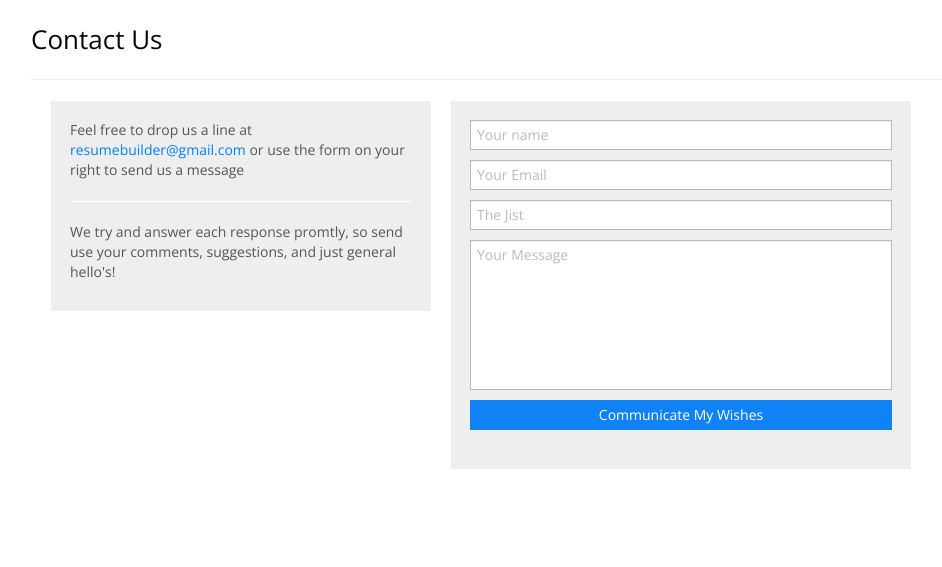
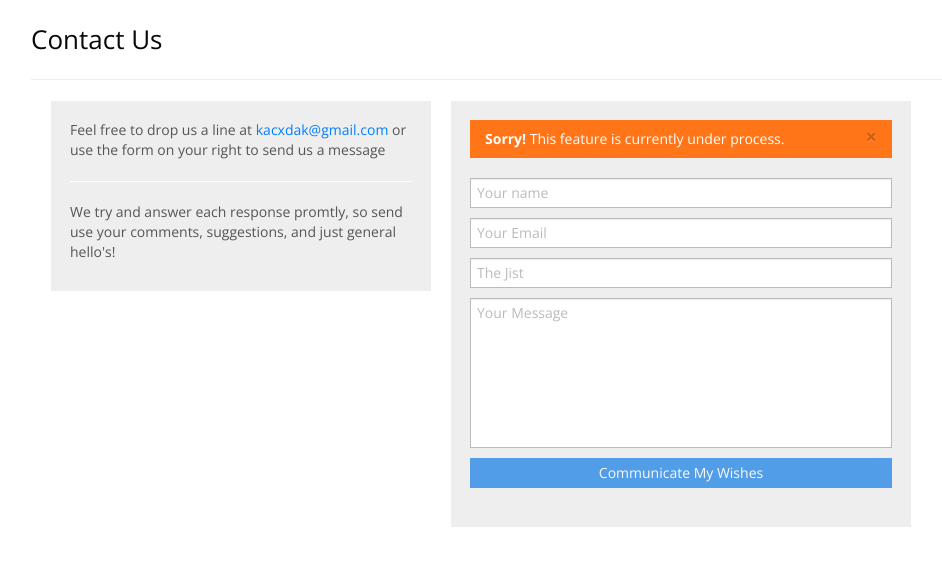
Before and after one commit to hellovai/resume-online, a CodeIgniter app: page /resume/index.php/welcome/page/contact in a window 1280 px wide. Shown: the part 51-618 px from the top of the page, without its empty margins (139-1081 px from the left). Run offline with CodeIgniter, Linux system fonts and the light colour scheme; the visitor is signed in with stand-in values (Sample User, id 1).

Commit message:
updated some stuff, forgot what

```diff
--- a/siteAPI/application/controllers/resume.php
+++ b/siteAPI/application/controllers/resume.php
@@ -6,6 +6,8 @@ class Resume extends CI_Controller
 	{
 		parent::__construct();
 		$this->Common->is_logged_in();
+		$this->load->helper('directory');
+		include('./classes.php');
 	}
 
 	function index()
--- a/siteAPI/application/views/contact.php
+++ b/siteAPI/application/views/contact.php
@@ -1,11 +1,15 @@
 <h2>Contact Us</h2>
 <hr />
 <div class="span5 well">
-	<p>Feel free to drop us a line at <a href="mailto:resumebuilder@gmail.com">resumebuilder@gmail.com</a> or use the form on your right to send us a message</p>
+	<p>Feel free to drop us a line at <a href="mailto:kacxdak@gmail.com">kacxdak@gmail.com</a> or use the form on your right to send us a message</p>
 	<hr />
 	<p>We try and answer each response promtly, so send use your comments, suggestions, and just general hello's!</p>
 </div>
 <div class="span6 well">
+<div class="alert">
+  <button type="button" class="close" data-dismiss="alert">&times;</button>
+  <strong>Sorry!</strong> This feature is currently under process.
+</div>
 <?
 	echo form_open('contact/send');
 	$attributes = array(
@@ -41,6 +45,7 @@
 		"name" => "submit",
 		"value" => "Communicate My Wishes",
 		"class" => "span12 btn btn-primary",
+		"disabled" => "true"
 		);
 	echo form_submit($attributes);
 	echo form_close();
```
Also changed, not shown: siteAPI/application/controllers/contact.php (+13 -6 lines).
